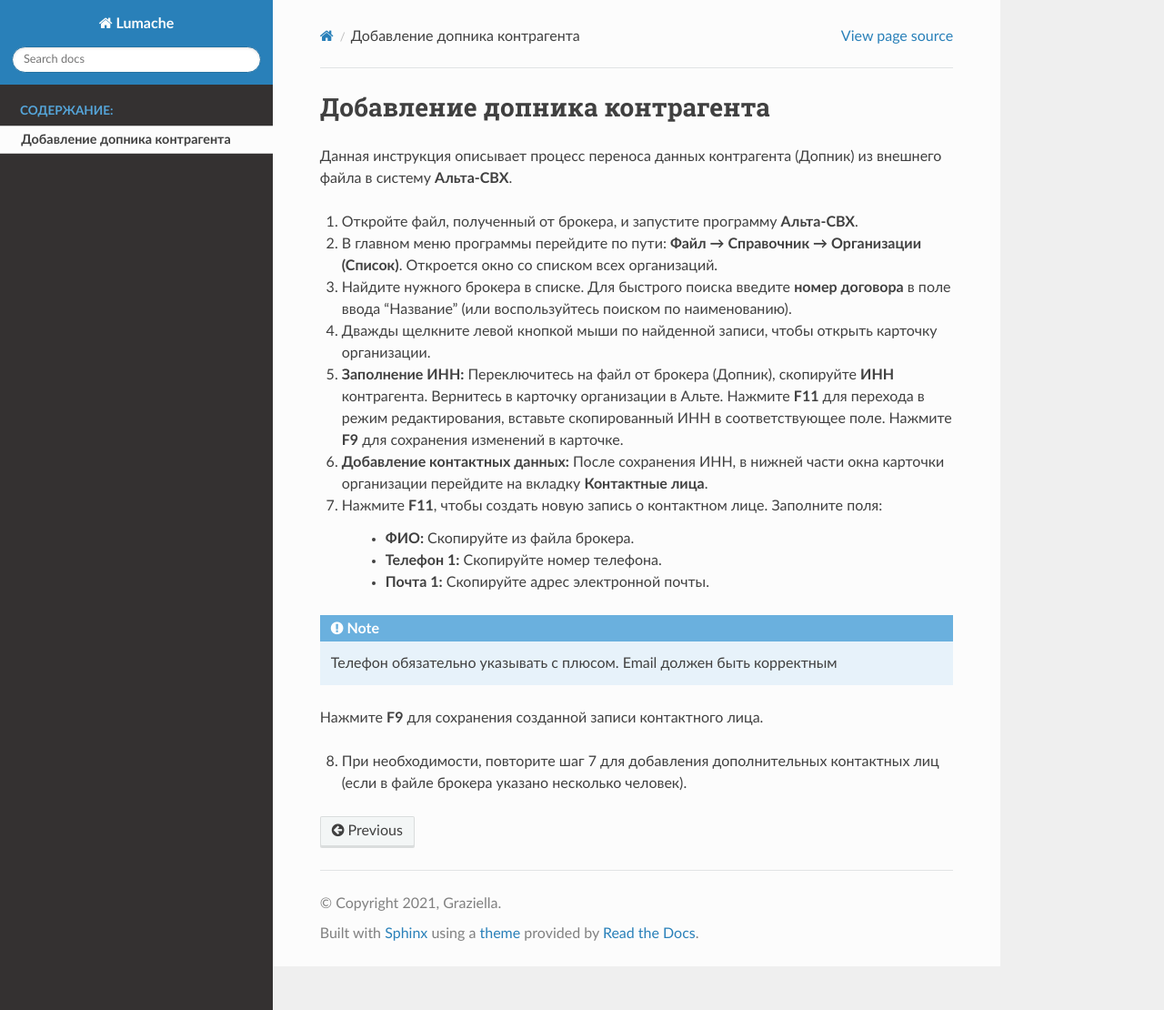
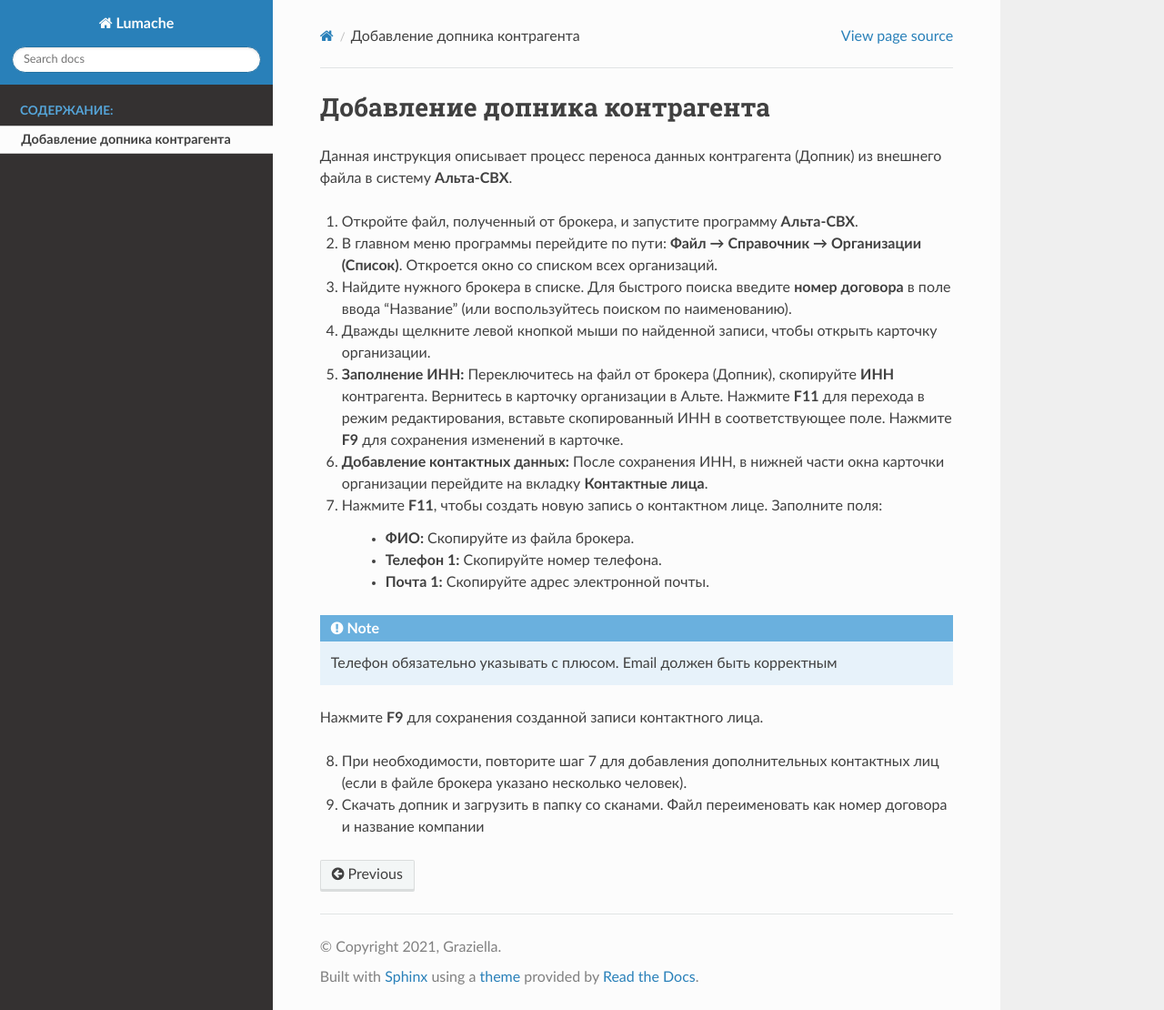
Before and after one commit to RdotF/docs, a Sphinx documentation site: the page built from docs/source/dopnik.rst, in a window 1280 px wide and 1110 px high. Shown: the whole window at 91% size. Built offline with Sphinx 7.4.7 and the Read the Docs theme 3.1.0, drawn with Linux system fonts in a browser that asks for light colours; pages that are not in the unit, such as notebooks, are missing from menus.

Commit message:
Update dopnik.rst

```diff
--- a/docs/source/dopnik.rst
+++ b/docs/source/dopnik.rst
@@ -38,3 +38,4 @@
 Нажмите **F9** для сохранения созданной записи контактного лица.
 
 8. При необходимости, повторите шаг 7 для добавления дополнительных контактных лиц (если в файле брокера указано несколько человек).
+9. Скачать допник и загрузить в папку со сканами. Файл переименовать как номер договора и название компании
```
